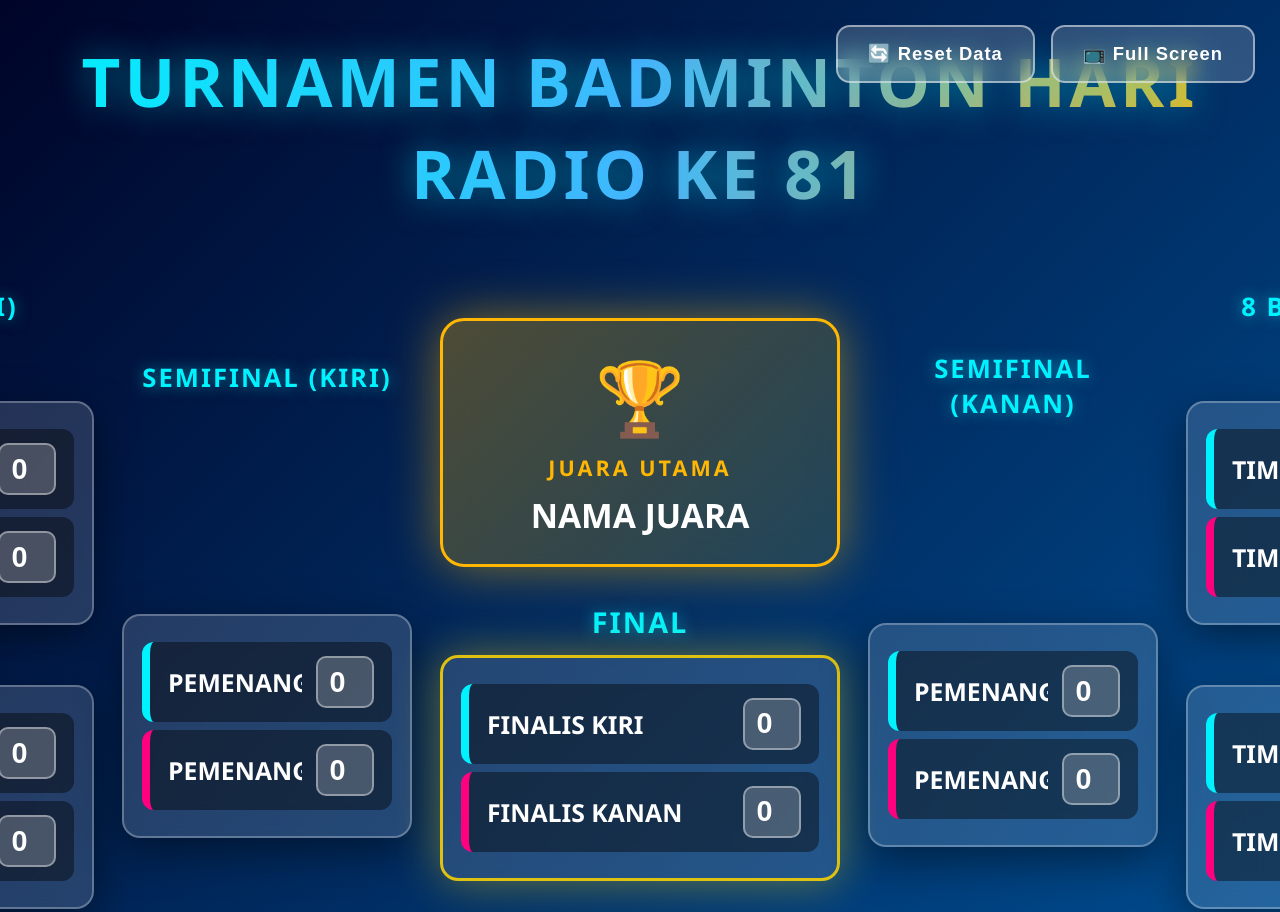
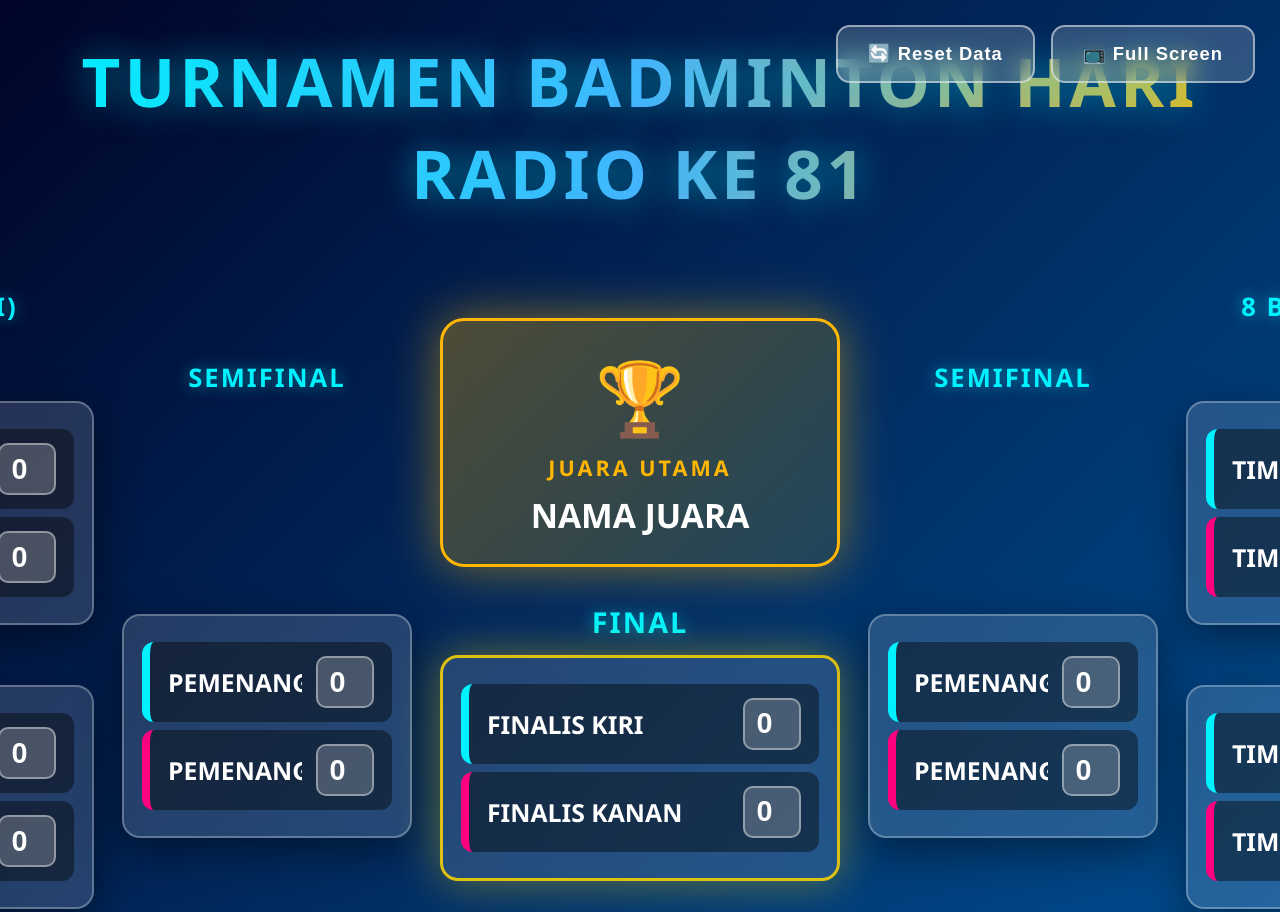
Before and after one commit to deniarya1012/Bagan-Badminton, a plain HTML site: page index.html in a window 1280 px wide. Shown: the top 912 px of the page. Drawn offline with Linux system fonts and the light colour scheme; no server answers.

Commit message:
Remove 'Kiri' and 'Kanan' from semifinal titles

```diff
--- a/index.html
+++ b/index.html
@@ -318,7 +318,7 @@
 
         <!-- 2. BABAK SEMIFINAL (KIRI) -->
         <div class="round round-semi-left">
-            <div class="round-title">Semifinal (Kiri)</div>
+            <div class="round-title">Semifinal</div>
             <div class="match-box">
                 <div class="team-row"><input type="text" class="team-input" value="PEMENANG A"><input type="number" class="score-input" value="0"></div>
                 <div class="team-row away"><input type="text" class="team-input" value="PEMENANG B"><input type="number" class="score-input" value="0"></div>
@@ -343,7 +343,7 @@
 
         <!-- 4. BABAK SEMIFINAL (KANAN) -->
         <div class="round round-semi-right">
-            <div class="round-title">Semifinal (Kanan)</div>
+            <div class="round-title">Semifinal</div>
             <div class="match-box">
                 <div class="team-row"><input type="text" class="team-input" value="PEMENANG C"><input type="number" class="score-input" value="0"></div>
                 <div class="team-row away"><input type="text" class="team-input" value="PEMENANG D"><input type="number" class="score-input" value="0"></div>
```
